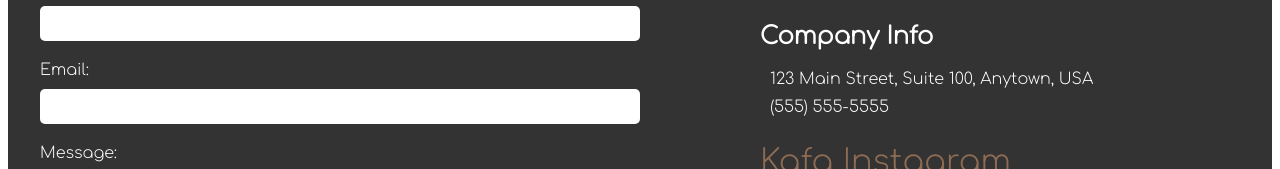
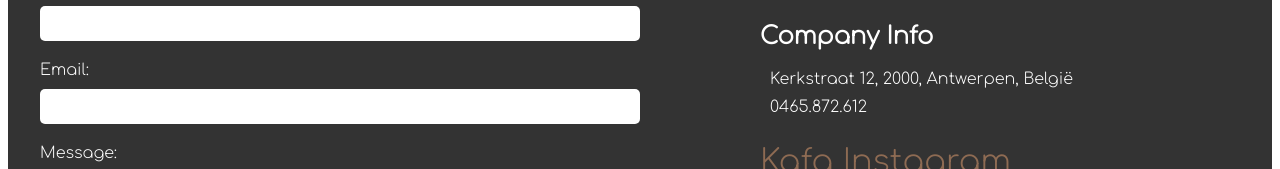
Before and after one commit to DewitJelle/gip2023, a plain HTML site: page index.html in a window 1280 px wide. Shown: the part 5889-6058 px from the top of the page. Drawn offline with nearby package versions, Linux system fonts and the light colour scheme; some icons are missing.

Commit message:
Update index.html

```diff
--- a/index.html
+++ b/index.html
@@ -126,8 +126,8 @@
         <div class="footer-info">
           <h3>Company Info</h3>
           <ul>
-            <li><i class="fas fa-map-marker-alt"></i> 123 Main Street, Suite 100, Anytown, USA</li>
-            <li><i class="fas fa-phone"></i> (555) 555-5555</li> <br>
+            <li><i class="fas fa-map-marker-alt"></i> Kerkstraat 12, 2000, Antwerpen, België</li>
+            <li><i class="fas fa-phone"></i> 0465.872.612</li> <br>
             <li><a class="instagram" href="https://www.instagram.com/kafa.be/">Kafa Instagram</a></li>
           </ul>
         </div>
```
